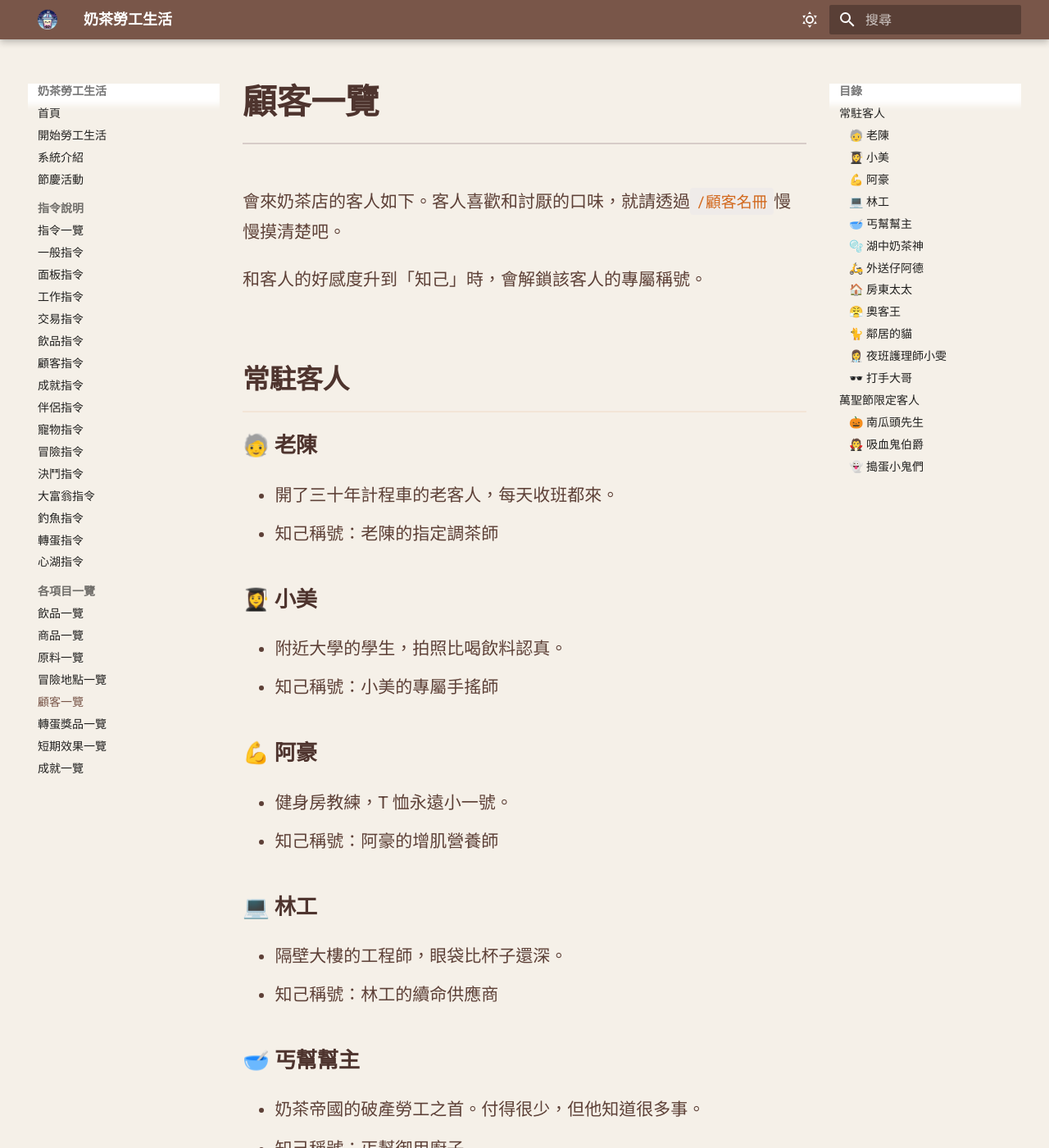
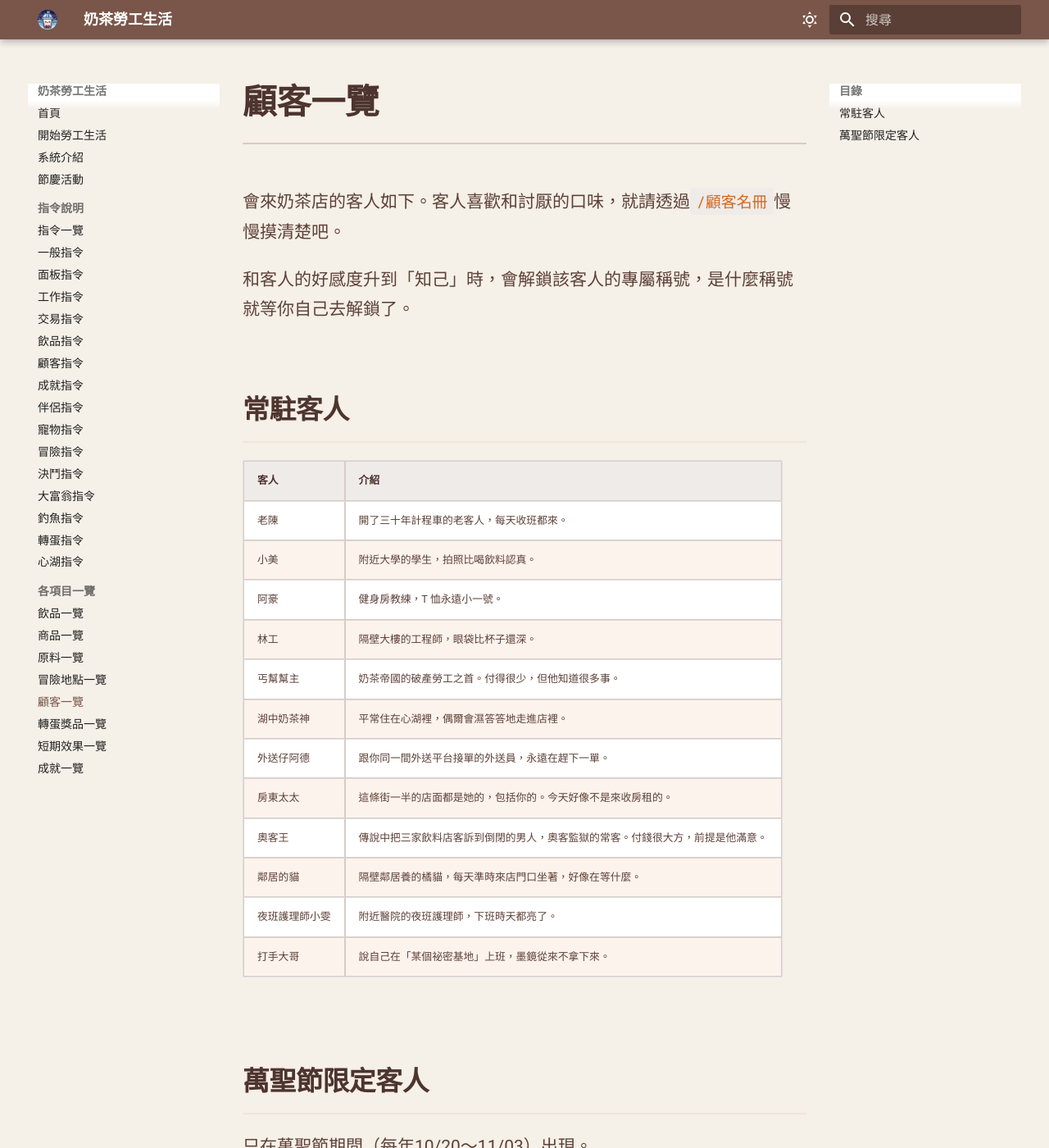
Before and after one commit to Chocochocococo/milktea-workerlife-wiki, an MkDocs documentation site: the page built from docs/list/customerlist.md, in a window 1280 px wide and 1400 px high. Shown: the whole window at 82% size. Built offline with MkDocs 1.6.1 and Material for MkDocs 9.7.7, drawn with Linux system fonts in a browser that asks for light colours; some of the changed text lies outside the part shown.

Commit message:
顧客一覽改成表格，拿掉知己稱號與客人開頭的 emoji
Co-Authored-By: Claude Opus 5.5 <noreply@anthropic.com>

```diff
--- a/docs/list/customerlist.md
+++ b/docs/list/customerlist.md
@@ -1,67 +1,28 @@
 會來奶茶店的客人如下。客人喜歡和討厭的口味，就請透過`/顧客名冊`慢慢摸清楚吧。
 
-和客人的好感度升到「知己」時，會解鎖該客人的專屬稱號。
+和客人的好感度升到「知己」時，會解鎖該客人的專屬稱號，是什麼稱號就等你自己去解鎖了。
 
 ## 常駐客人
-### 🧓 老陳
-- 開了三十年計程車的老客人，每天收班都來。
-- 知己稱號：老陳的指定調茶師
-
-### 👩‍🎓 小美
-- 附近大學的學生，拍照比喝飲料認真。
-- 知己稱號：小美的專屬手搖師
-
-### 💪 阿豪
-- 健身房教練，T 恤永遠小一號。
-- 知己稱號：阿豪的增肌營養師
-
-### 💻 林工
-- 隔壁大樓的工程師，眼袋比杯子還深。
-- 知己稱號：林工的續命供應商
-
-### 🥣 丐幫幫主
-- 奶茶帝國的破產勞工之首。付得很少，但他知道很多事。
-- 知己稱號：丐幫御用廚子
-
-### 🫧 湖中奶茶神
-- 平常住在心湖裡，偶爾會濕答答地走進店裡。
-- 知己稱號：奶茶神的御用調茶師
-
-### 🛵 外送仔阿德
-- 跟你同一間外送平台接單的外送員，永遠在趕下一單。
-- 知己稱號：阿德的指定補給站
-
-### 🏠 房東太太
-- 這條街一半的店面都是她的，包括你的。今天好像不是來收房租的。
-- 知己稱號：房東太太的乖房客
-
-### 😤 奧客王
-- 傳說中把三家飲料店客訴到倒閉的男人，奧客監獄的常客。付錢很大方，前提是他滿意。
-- 知己稱號：奧客王唯一認可的店
-
-### 🐈 鄰居的貓
-- 隔壁鄰居養的橘貓，每天準時來店門口坐著，好像在等什麼。
-- 知己稱號：鄰居家貓咪的僕人
-
-### 👩‍⚕️ 夜班護理師小雯
-- 附近醫院的夜班護理師，下班時天都亮了。
-- 知己稱號：夜班護理站的救命站
-
-### 🕶️ 打手大哥
-- 說自己在「某個祕密基地」上班，墨鏡從來不拿下來。
-- 知己稱號：祕密基地的御用茶師
+| 客人 | 介紹 |
+| --- | --- |
+| 老陳 | 開了三十年計程車的老客人，每天收班都來。 |
+| 小美 | 附近大學的學生，拍照比喝飲料認真。 |
+| 阿豪 | 健身房教練，T 恤永遠小一號。 |
+| 林工 | 隔壁大樓的工程師，眼袋比杯子還深。 |
+| 丐幫幫主 | 奶茶帝國的破產勞工之首。付得很少，但他知道很多事。 |
+| 湖中奶茶神 | 平常住在心湖裡，偶爾會濕答答地走進店裡。 |
+| 外送仔阿德 | 跟你同一間外送平台接單的外送員，永遠在趕下一單。 |
+| 房東太太 | 這條街一半的店面都是她的，包括你的。今天好像不是來收房租的。 |
+| 奧客王 | 傳說中把三家飲料店客訴到倒閉的男人，奧客監獄的常客。付錢很大方，前提是他滿意。 |
+| 鄰居的貓 | 隔壁鄰居養的橘貓，每天準時來店門口坐著，好像在等什麼。 |
+| 夜班護理師小雯 | 附近醫院的夜班護理師，下班時天都亮了。 |
+| 打手大哥 | 說自己在「某個祕密基地」上班，墨鏡從來不拿下來。 |
 
 ## 萬聖節限定客人
 只在萬聖節期間（每年10/20～11/03）出現。
 
-### 🎃 南瓜頭先生
-- 頭上套著一顆南瓜的紳士，說話時南瓜裡會透出燭光。
-- 知己稱號：南瓜田的榮譽稻草人
-
-### 🧛 吸血鬼伯爵
-- 披著黑色斗篷、臉色蒼白的紳士。他說自己活了八百年，看起來大概三十五歲。
-- 知己稱號：伯爵家族的御用調茶師
-
-### 👻 搗蛋小鬼們
-- 一群披著床單、戴著紙面具的小孩，手裡提著南瓜籃。
-- 知己稱號：萬聖節糖果大使
+| 客人 | 介紹 |
+| --- | --- |
+| 南瓜頭先生 | 頭上套著一顆南瓜的紳士，說話時南瓜裡會透出燭光。 |
+| 吸血鬼伯爵 | 披著黑色斗篷、臉色蒼白的紳士。他說自己活了八百年，看起來大概三十五歲。 |
+| 搗蛋小鬼們 | 一群披著床單、戴著紙面具的小孩，手裡提著南瓜籃。 |
```
Also changed, not shown: docs/festival.md (+4 -4 lines), docs/list/achievementlist.md (+1 -1 lines).
